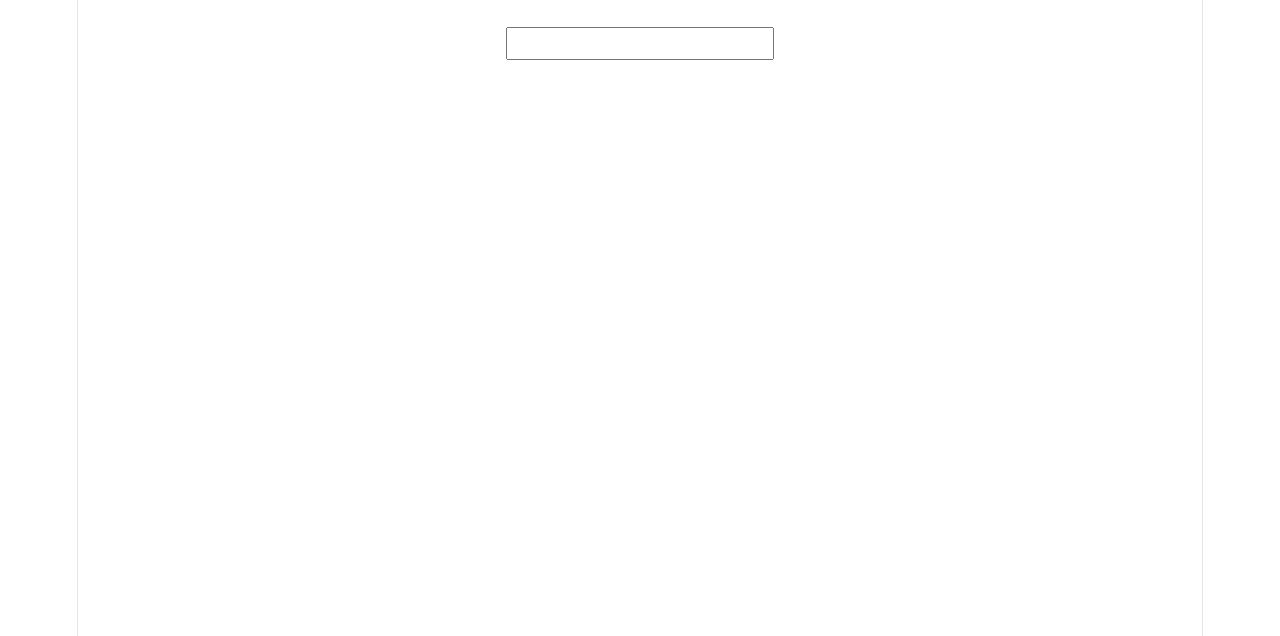
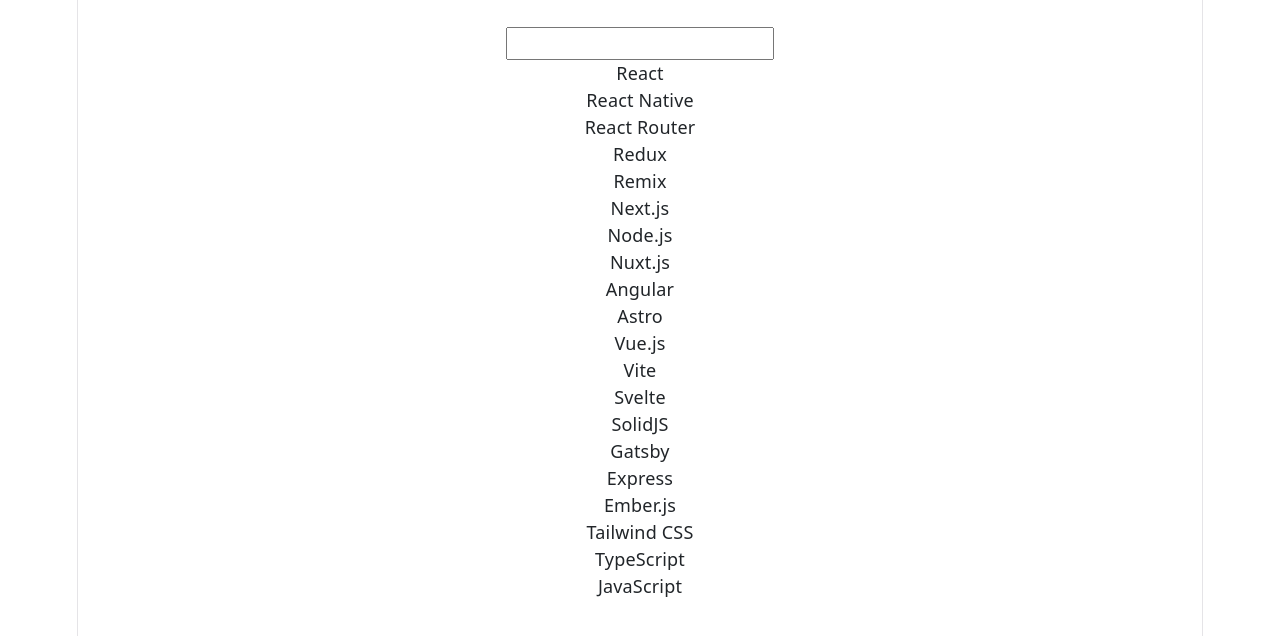
Before and after one commit to BadakalaYashwanth/React19, a React (Vite) app in the folder my-react-app/: page / in a window 1280 px wide. Shown: the top 636 px of the page. Built offline with nearby package versions, Linux system fonts and the light colour scheme.

Commit message:
useDeferredValue.jsx pushed

```diff
--- a/my-react-app/src/App.jsx
+++ b/my-react-app/src/App.jsx
@@ -1,4 +1,4 @@
-import Search from "./components/ReactHooks/useTransition"
+import Search from "./components/ReactHooks/useDeferredValue"
 
 function App() {
 
--- /dev/null
+++ b/my-react-app/src/components/ReactHooks/useDeferredValue.jsx
@@ -0,0 +1,240 @@
+// Import useState.
+//
+// Purpose:
+// Store the value entered by the user.
+//
+// Import useDeferredValue.
+//
+// Purpose:
+// Create a delayed version of a value.
+//
+// React gives priority to updating the UI first,
+// then updates the deferred value when the browser
+// has free time.
+import { useState, useDeferredValue } from "react";
+
+
+const products = [
+    "React",
+    "React Native",
+    "React Router",
+    "Redux",
+    "Remix",
+    "Next.js",
+    "Node.js",
+    "Nuxt.js",
+    "Angular",
+    "Astro",
+    "Vue.js",
+    "Vite",
+    "Svelte",
+    "SolidJS",
+    "Gatsby",
+    "Express",
+    "Ember.js",
+    "Tailwind CSS",
+    "TypeScript",
+    "JavaScript",
+];
+
+
+
+
+// Create a Functional Component.
+//
+// React executes this function:
+//
+// 1. When the component first loads.
+// 2. Whenever state changes.
+// 3. Whenever props change.
+function Search() {
+
+    // Create a state variable.
+    //
+    // Purpose:
+    // Store whatever the user types
+    // into the search input.
+    //
+    // Initial value:
+    //
+    // ""
+    //
+    // Example:
+    //
+    // User types:
+    //
+    // React
+    //
+    // search becomes:
+    //
+    // "React"
+    const [search, setSearch] = useState("");
+
+
+
+    // Create a deferred version
+    // of the search value.
+    //
+    // Purpose:
+    // Delay expensive rendering.
+    //
+    // search
+    //
+    // Updates immediately.
+    //
+    // deferredSearch
+    //
+    // Updates slightly later
+    // after React finishes
+    // urgent work.
+    //
+    // This keeps typing smooth.
+    //
+    // Example:
+    //
+    // search
+    //
+    // "React"
+    //
+    // deferredSearch
+    //
+    // may still be
+    //
+    // "Reac"
+    //
+    // for a very short time.
+    //
+    // React updates it automatically
+    // when the browser is free.
+    const deferredSearch = useDeferredValue(search);
+
+
+
+    // Filter the products.
+    //
+    // Purpose:
+    // Display only products that
+    // match the deferred search text.
+    //
+    // Notice:
+    //
+    // We are NOT filtering
+    // using "search".
+    //
+    // We are filtering using
+    // "deferredSearch".
+    //
+    // Why?
+    //
+    // Because filtering thousands
+    // of products may be expensive.
+    //
+    // React delays this calculation
+    // until urgent rendering
+    // has finished.
+    //
+    // Without useDeferredValue,
+    // this filtering would happen
+    // every time the user presses
+    // a key.
+    const filteredProducts = products.filter(product =>
+
+        // Keep only products
+        // that contain
+        // the deferred search text.
+        product.includes(deferredSearch)
+
+    );
+
+
+
+    // Return JSX.
+    //
+    // Purpose:
+    // Display the search input
+    // and matching products.
+    return (
+
+        <div>
+
+            {/*
+                Controlled Input.
+
+                Purpose:
+
+                The value inside
+                the textbox always
+                comes from React State.
+            */}
+            <input
+
+                // Display the latest
+                // search state.
+                value={search}
+
+                // Execute every time
+                // the user types.
+                //
+                // e.target.value
+                //
+                // contains the current
+                // text entered
+                // by the user.
+                //
+                // setSearch()
+                //
+                // updates React State.
+                //
+                // React immediately
+                // updates the textbox.
+                //
+                // The deferred value
+                // updates later.
+                onChange={(e) =>
+
+                    setSearch(e.target.value)
+
+                }
+
+            />
+
+
+
+            {/*
+                Display every matching product.
+
+                React loops through
+                filteredProducts
+                using map().
+
+                For every product,
+
+                React creates
+
+                <p>
+
+                on the screen.
+            */}
+            {filteredProducts.map(product => (
+
+                // key
+
+                // Helps React identify
+                // each product during
+                // Reconciliation.
+
+                <p key={product}>
+
+                    {product}
+
+                </p>
+
+            ))}
+
+        </div>
+
+    );
+
+}
+
+export default Search;
```
